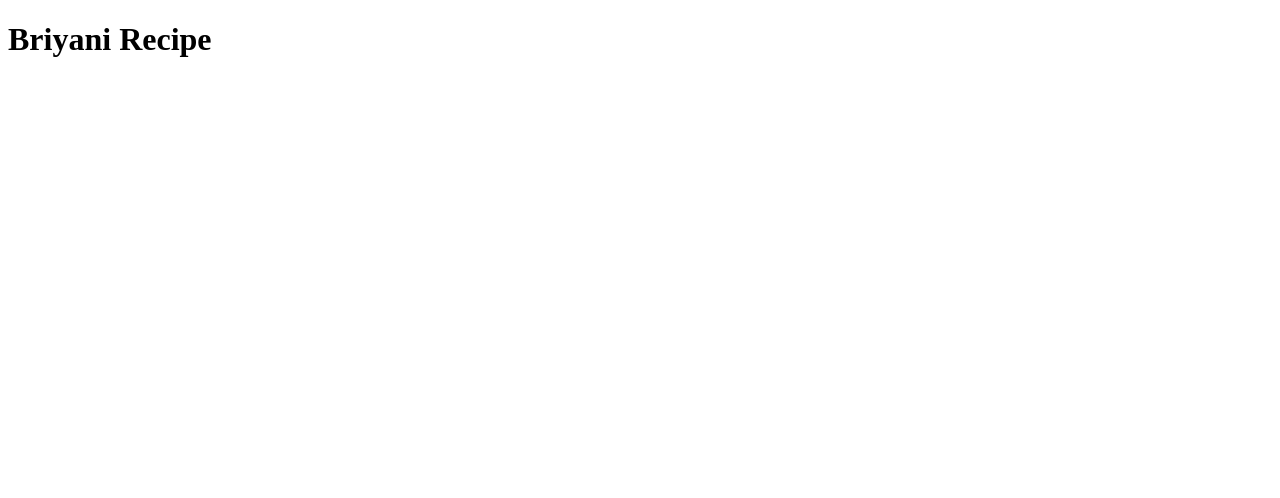
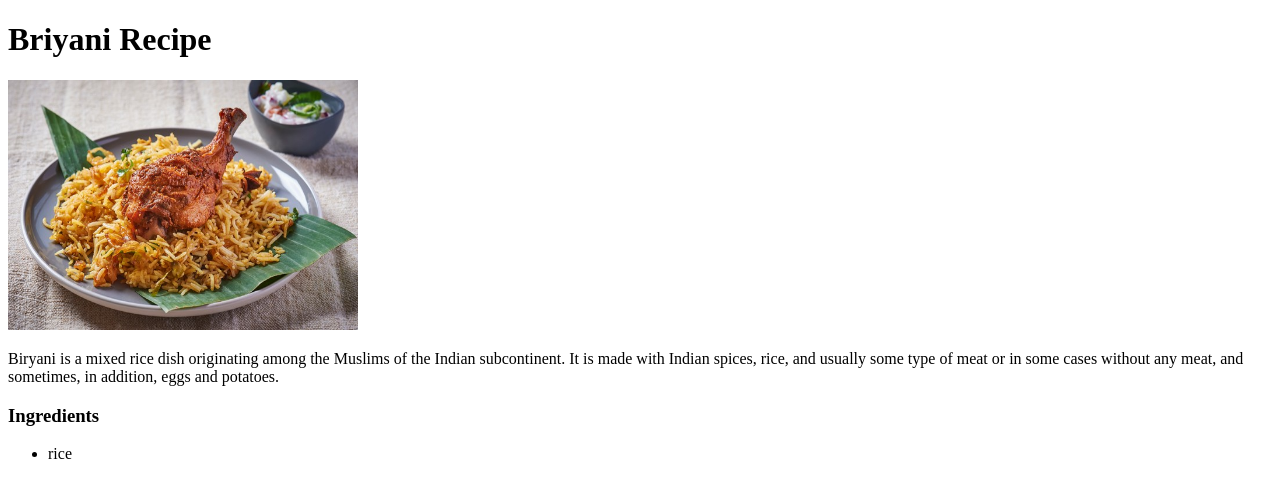
Before and after one commit to taymoorali/Odin-Recipes, a plain HTML site: page recipes/briyani.html in a window 1280 px wide. Drawn offline with Linux system fonts and the light colour scheme.

Commit message:
initialized briyani.html and added images.

```diff
--- a/recipes/briyani.html
+++ b/recipes/briyani.html
@@ -8,5 +8,11 @@
 </head>
 <body>
     <h1>Briyani Recipe</h1>
+    <img src="/recipes/images/briyani.jpg"  alt="briyani"; height="250"; width="350">
+    <p>Biryani is a mixed rice dish originating among the Muslims of the Indian subcontinent. It is made with Indian spices, rice, and usually some type of meat or in some cases without any meat, and sometimes, in addition, eggs and potatoes.</p>
+        <h3>Ingredients</h3>
+            <ul>
+                <li>rice</li>
+            </ul>
 </body>
 </html>
```
Also changed, not shown: recipes/images/briyani.jpg (added).
